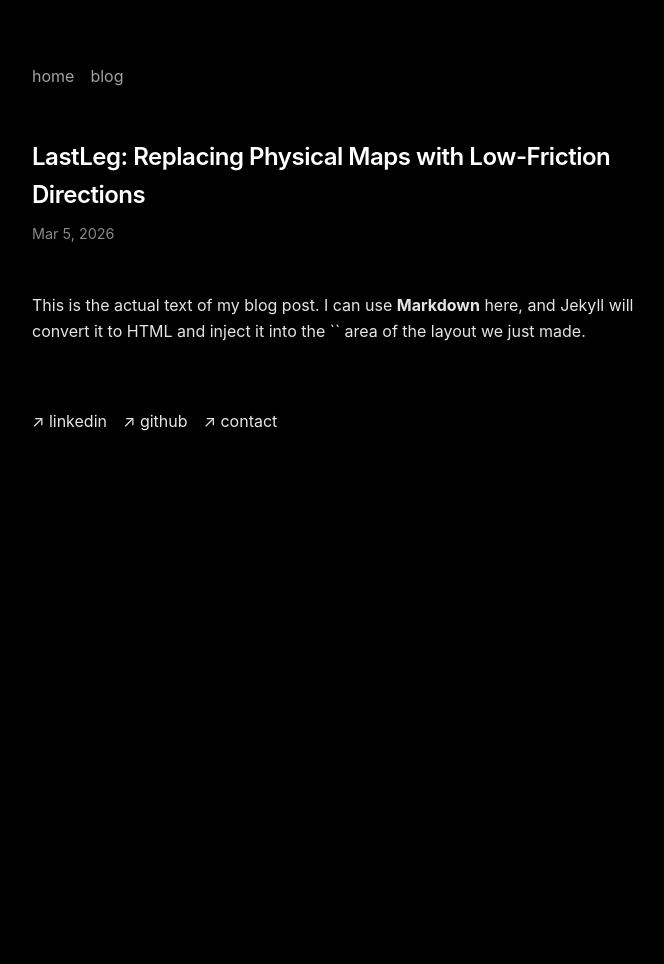
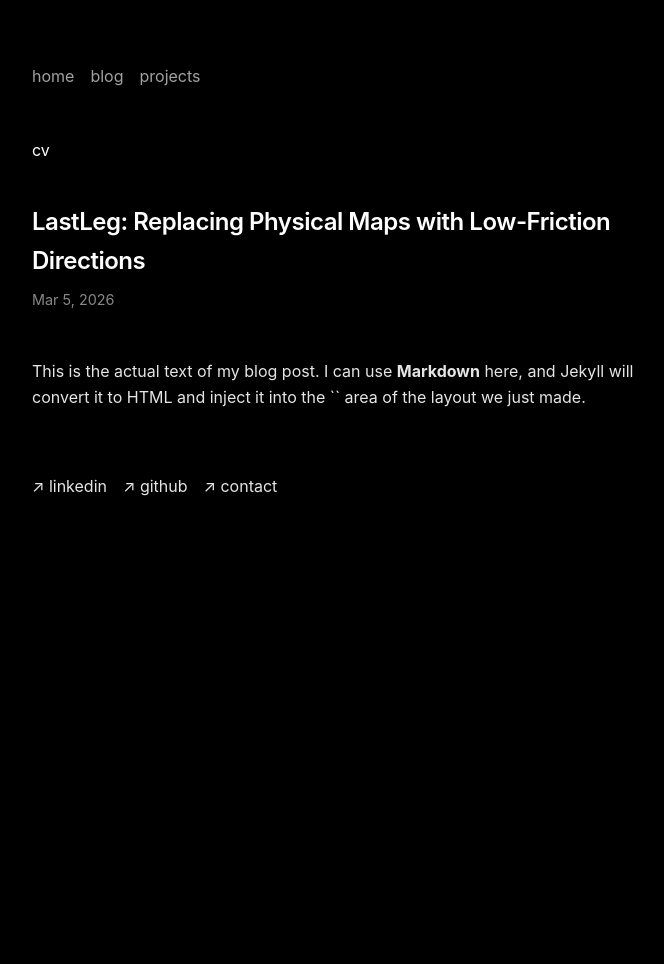
Before and after one commit to souttoa/souttoa.github.io, a Jekyll site: the page built from _posts/2026-03-05-my-post.md, in a window 1280 px wide. Shown: the whole page, without its empty margins (288-952 px from the left). Built offline with Jekyll 4.4.1, drawn with Linux system fonts in a browser that asks for light colours.

Commit message:
Update default.html

```diff
--- a/_layouts/default.html
+++ b/_layouts/default.html
@@ -15,6 +15,8 @@
         <nav class="top-nav">
             <a href="/">home</a>
             <a href="/blog">blog</a>
+            <a href="/projects">projects</a> </nav>
+            <a href="/cv">cv</a> </nav>
         </nav>
 
         {{ content }}
```
